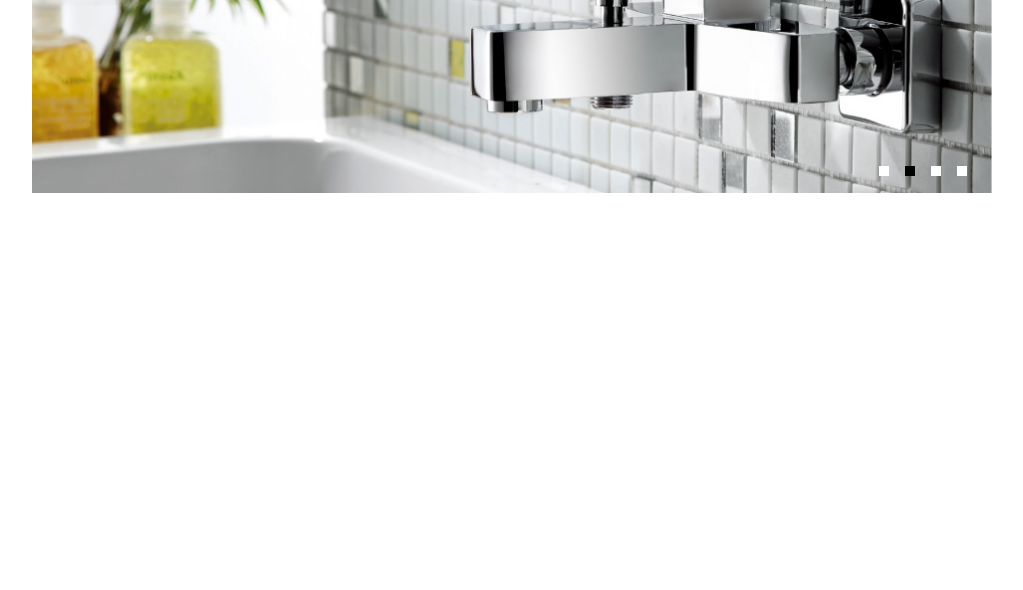
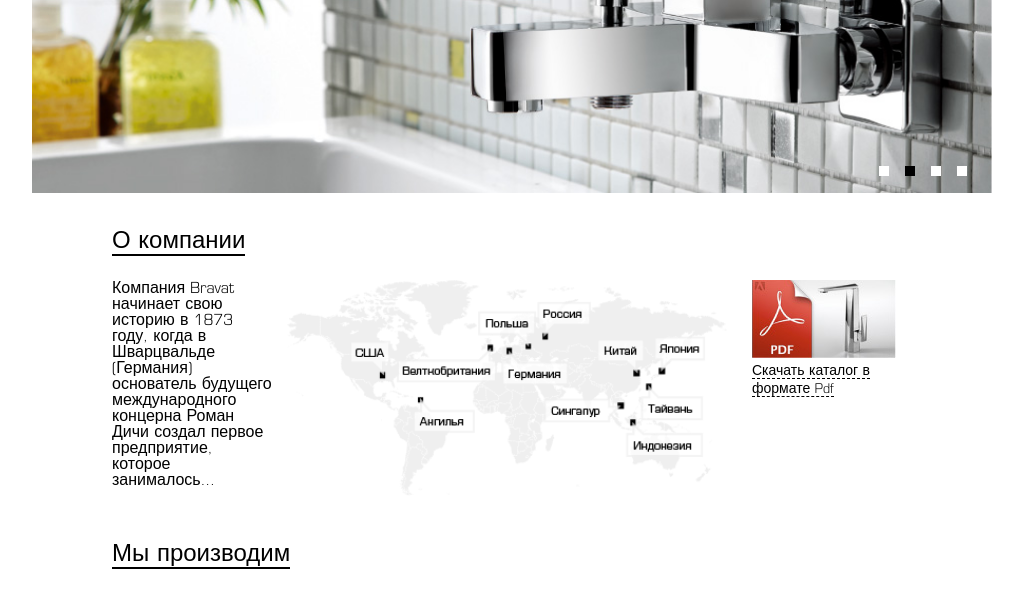
Before and after one commit to tsergeytovarov/bravat, a plain HTML site: page index.html in a window 1280 px wide. Shown: the part 330-920 px from the top of the page, without its empty margins (128-1151 px from the left). Before the commit the page ends 800 px from the top, so only its background shows below. Drawn offline with Linux system fonts and the light colour scheme.

Commit message:
add about-company

```diff
--- a/index.html
+++ b/index.html
@@ -40,6 +40,7 @@
 		</div>
 	</header>
 
+	<!-- Слайдер -->
 	<section class="slider container">
 		<ul class="bxslider">
 		  <li>
@@ -73,6 +74,34 @@
 		</ul>
 	</section>
 
+	<!-- Общий блок с враппером в 800px -->
+	<div class="wrapper-block">
+		<!-- Блок о компании -->
+		<section class="about-company">
+			<h3><a href="#">О компании</a></h3>
+			<div class="clearfix">
+				<p class="to-left">Компания Bravat начинает свою историю в 1873 году, когда в Шварцвальде (Германия) основатель будущего международного концерна Роман Дичи создал первое предприятие, которое занималось...</p>
+				<img src="img/map.png" class="map to-left" alt="Карта" />
+				<div class="pdf to-left">
+					<a href="#">
+						<img src="img/pdf-catalog.jpg" alt="PDF" />
+						<span>Скачать каталог в формате Pdf</span>
+					</a>
+				</div>
+			</div>
+		</section>
+		<!-- Блок - мы производим -->
+		<section class="products">
+			<h3><a href="#">Мы производим</a></h3>
+			<div class="catalog">
+				<a href="#" class="product">
+					<img src="" alt="">
+					<p><span></span></p>
+				</a>
+			</div>
+		</section>
+	</div>
+
 
 
 
--- a/mcss/base.scss
+++ b/mcss/base.scss
@@ -72,7 +72,13 @@ h2{
 }
 h3{
     font-size: 24px;
+    margin-bottom: 28px;
     font-family: 'eurofontC', sans-serif;
+    a{
+        color: #000;
+        border-bottom: 2px solid #000;
+        &:hover{ border-bottom: none; }
+    }
 }
 h4{
 
@@ -150,6 +156,11 @@ form{
     width: 960px;
     margin: 0 auto;
 }
+.wrapper-block{
+    width: 800px;
+    margin: 0 auto;
+}
+
 
 form{
     .input-search{
@@ -197,7 +208,7 @@ form{
 
 .bx-wrapper {
     position: relative;
-    margin: 0 auto 60px;
+    margin: 0 auto 35px;
     padding: 0;
     *zoom: 1;
 }
--- a/mcss/project.scss
+++ b/mcss/project.scss
@@ -79,3 +79,27 @@ header{
 	}
 	p{ line-height: 22px; }
 }
+
+
+/* О компании */
+.about-company{
+	margin-bottom: 45px;
+	p{
+		width: 160px;
+		margin-right: 15px;
+	}
+	.map{
+		width: 440px;
+		margin-right: 25px;
+	}
+	.pdf{
+		width: 160px;
+		a span{
+			color: #000;
+			font-size: 14px;
+			line-height: 18px;
+			border-bottom: 1px dashed #000;
+			&:hover{ border: 0; }
+		}
+	}
+}
```
Also changed, not shown: img/map.png (added), img/pdf-catalog.jpg (added), mcss/style.css.
